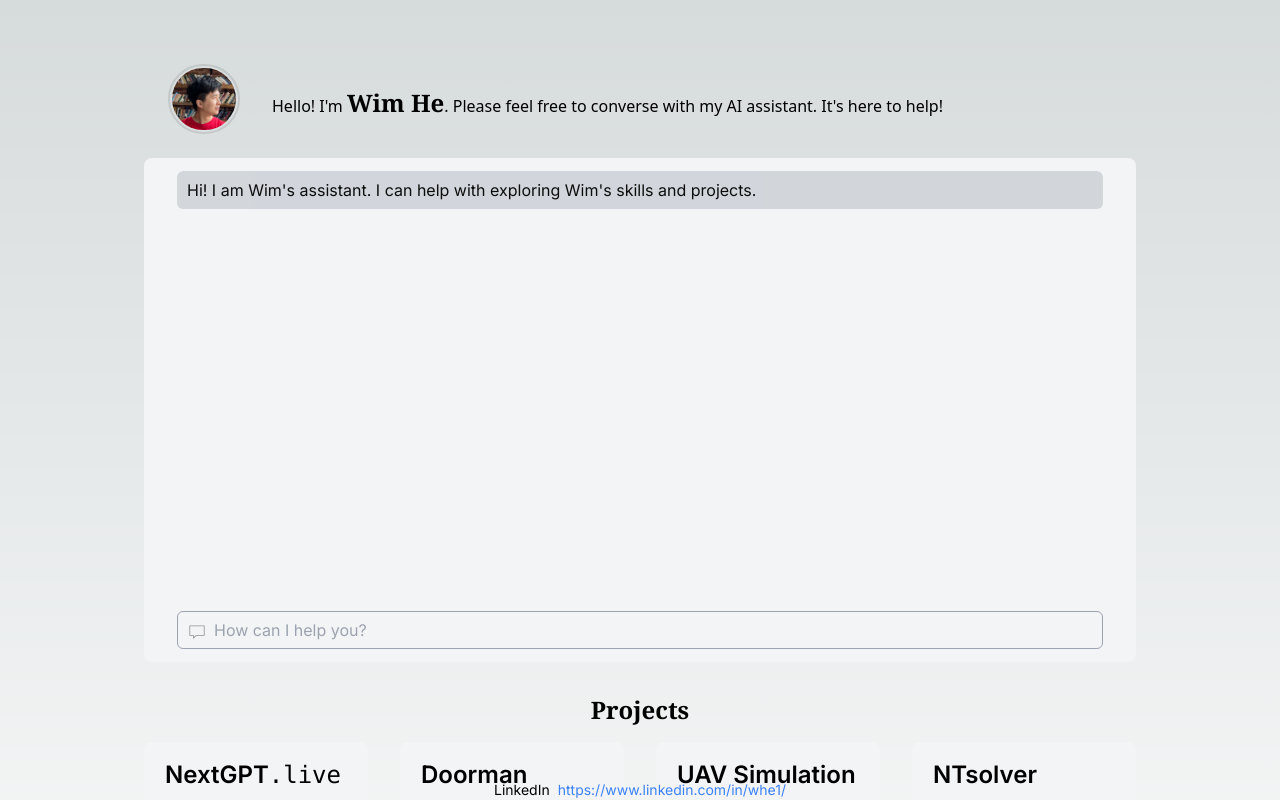
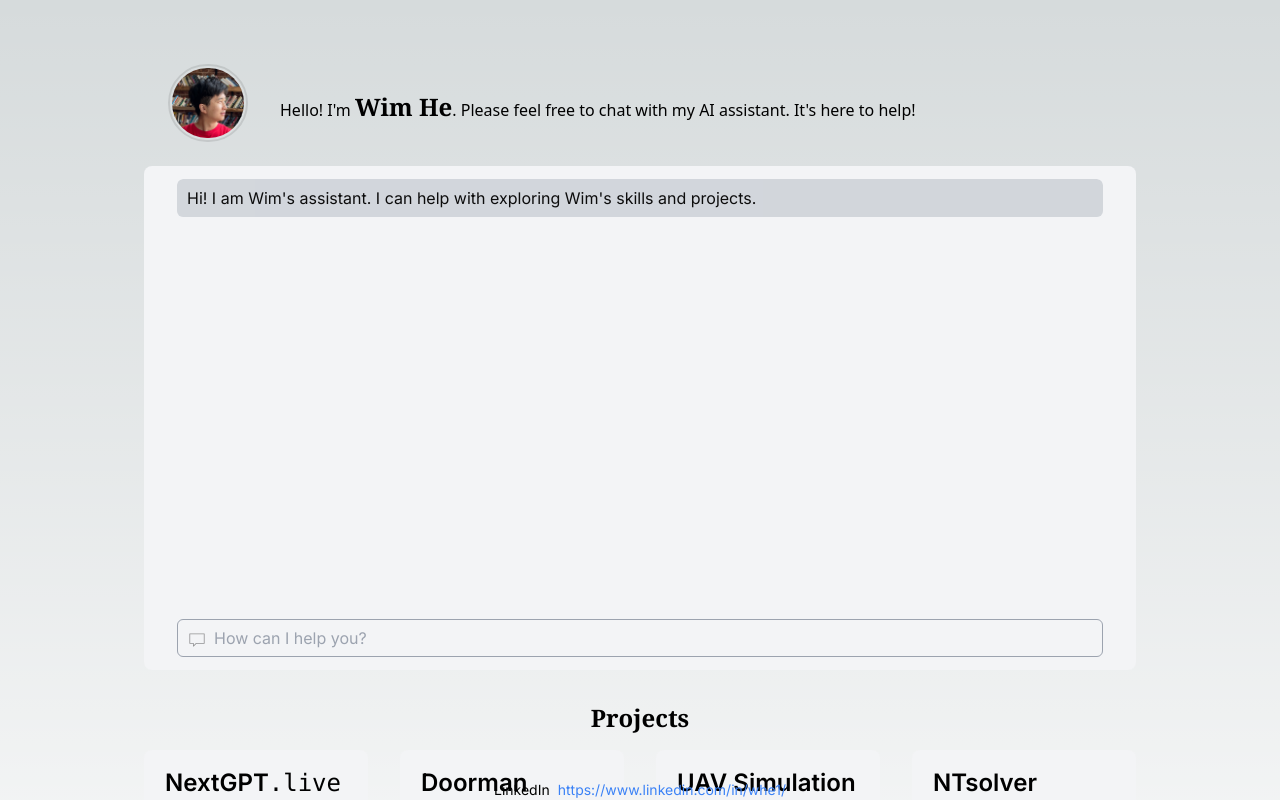
Before and after one commit to 1-wh/1-wh.github.io, a Next.js app: page / in a window 1280 px wide. Shown: the top 800 px of the page. Built offline with nearby package versions, Linux system fonts and the light colour scheme.

Commit message:
Update page.tsx

```diff
--- a/app/page.tsx
+++ b/app/page.tsx
@@ -8,11 +8,11 @@ export default function Home() {
       <div className="mb-4 max-w-[600px] lg:max-w-[900px] xl:max-w-[1200px] w-full">
         <div className="flex items-center overflow-hidden">
           <Image
-            className="z-20 absolute translate-y-[5.5ch] sm:static sm:translate-y-0 mb-2 ml-5 sm:ml-10 mr-4 rounded-[36px] border-2 border-black/10 dark:border-white/60 p-0.5 bg-gray-100 dark:bg-black sm:bg-transparent sm:dark:bg-transparent"
+            className="z-20 absolute translate-y-[5.5ch] sm:static sm:translate-y-0 mb-2 ml-6 sm:ml-10 mr-4 rounded-[40px] border-2 border-black/10 dark:border-white/60 p-0.5 bg-gray-100 dark:bg-black sm:bg-transparent sm:dark:bg-transparent"
             src="/photo.png"
             alt="NextGPT.live"
-            width={72}
-            height={72}
+            width={80}
+            height={80}
             priority
           />
           <p className="mx-4 min-w-[388px] text-center sm:text-start font-sans max-w-[56ch] sm:max-w-none">
@@ -20,7 +20,7 @@ export default function Home() {
             <span className="font-semibold font-serif text-2xl">
               Wim He
             </span>
-            . Please feel free to converse with my AI assistant.
+            . Please feel free to chat with my AI assistant.
             <span className="hidden sm:inline"> It's here to help!</span>
           </p>
         </div>
```
